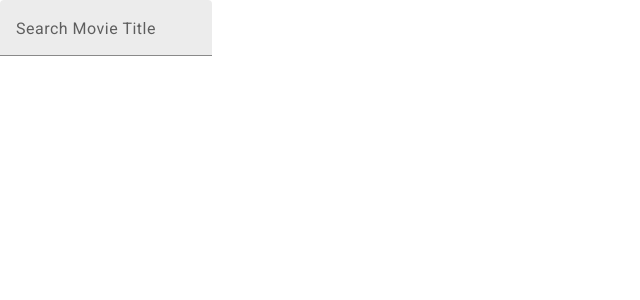
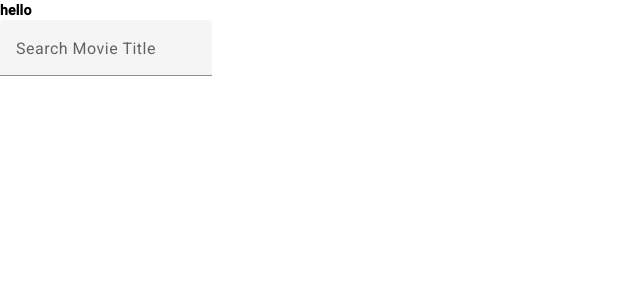
Before and after one commit to JoshuaViado/movie-search, an Angular app: page / in a window 1280 px wide. Shown: the top 300 px of the page, without its empty margins (0-640 px from the left). Built offline with nearby package versions, Linux system fonts and the light colour scheme.

Commit message:
feat(1251502760): install tailwind css

```diff
--- a/package.json
+++ b/package.json
@@ -35,6 +35,7 @@
     "karma-coverage": "~2.2.0",
     "karma-jasmine": "~5.1.0",
     "karma-jasmine-html-reporter": "~2.0.0",
+    "tailwindcss": "^3.3.3",
     "typescript": "~4.9.5"
   }
 }
--- a/src/app/app.component.html
+++ b/src/app/app.component.html
@@ -1 +1,2 @@
+<div class="font-bold">hello</div>
 <ms-search></ms-search>
--- a/src/styles.scss
+++ b/src/styles.scss
@@ -1,4 +1,8 @@
 /* You can add global styles to this file, and also import other style files */
+
+@tailwind base;
+@tailwind components;
+@tailwind utilities;
 
 html, body { height: 100%; }
 body { margin: 0; font-family: Roboto, "Helvetica Neue", sans-serif; }
--- /dev/null
+++ b/tailwind.config.js
@@ -0,0 +1,8 @@
+/** @type {import('tailwindcss').Config} */
+module.exports = {
+  content: ["./src/**/*.{html,ts}"],
+  theme: {
+    extend: {},
+  },
+  plugins: [],
+};
```
Also changed, not shown: 1 other file (tests, documents, lock files or other folders).
